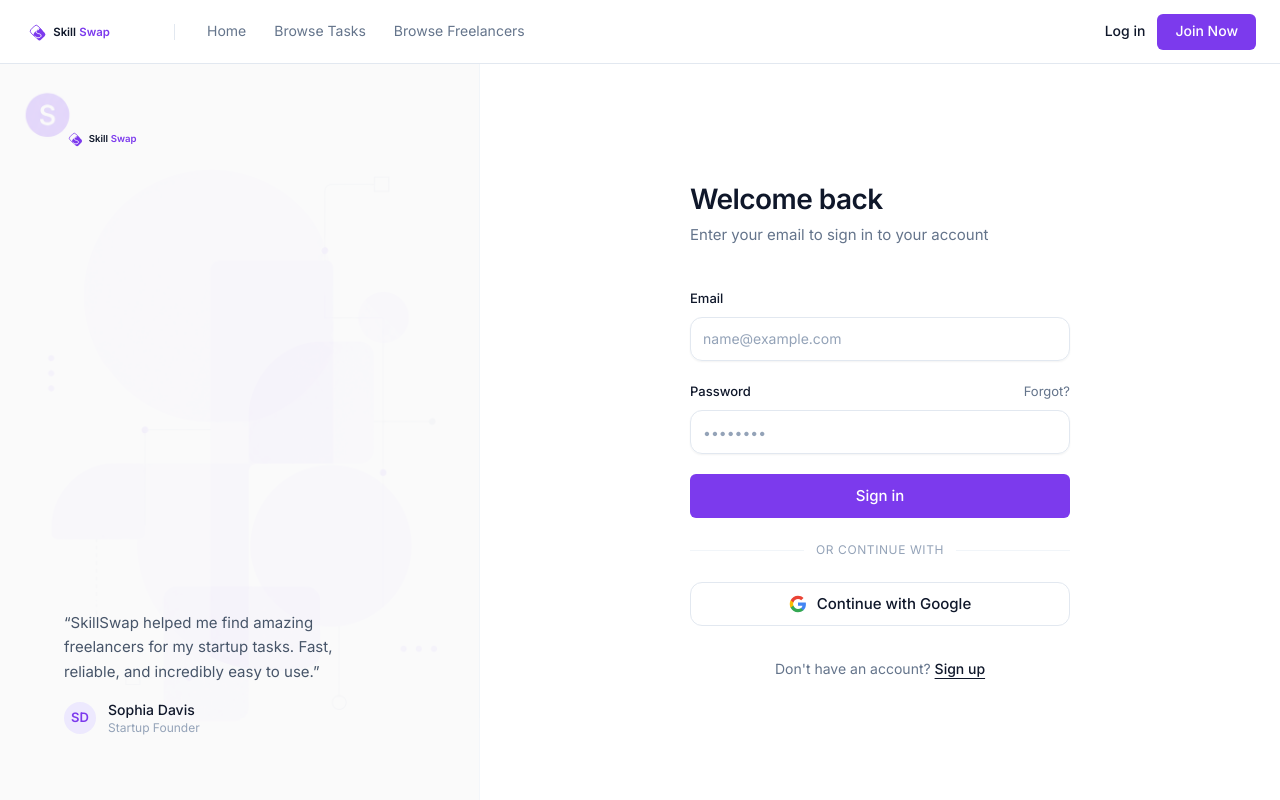
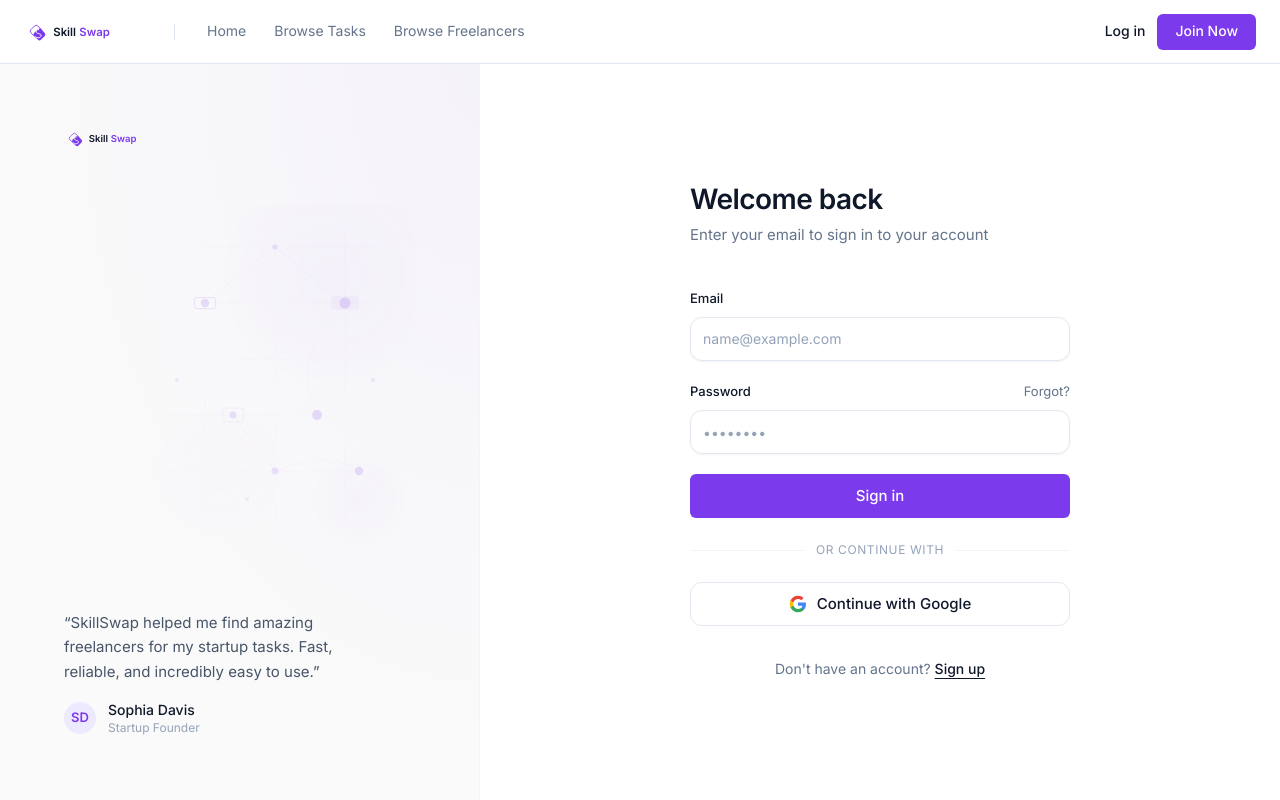
Before and after one commit to fahimuntasin/skillswap-client, a Next.js app: page /login in a window 1280 px wide. Shown: the top 800 px of the page. Built offline with nearby package versions, Linux system fonts and the light colour scheme.

Commit message:
fix: auth layout — logo top, SVG illustration center, quote bottom

```diff
--- a/src/app/login/page.tsx
+++ b/src/app/login/page.tsx
@@ -1,25 +1,28 @@
 "use client"
 
 import Link from "next/link"
-import Image from "next/image"
 import { Button } from "@/components/ui/button"
 import { Input } from "@/components/ui/input"
 import { Label } from "@/components/ui/label"
 import { Logo } from "@/components/layout/Logo"
-import authImg from "@/Picture/Auth Left Panel Illustration.png"
+import { AuthIllustration } from "@/components/layout/AuthIllustration"
 
 export default function LoginPage() {
   return (
     <div className="flex min-h-[calc(100vh-4rem)]">
       {/* Left — brand panel */}
       <div className="hidden w-[480px] shrink-0 flex-col justify-between border-r border-[#F1F5F9] bg-[#FAFAFA] p-16 lg:flex relative overflow-hidden">
-        <div className="pointer-events-none absolute inset-0 flex items-center justify-center opacity-15">
-          <Image src={authImg} alt="" fill className="object-cover" unoptimized priority />
-        </div>
+        <div className="absolute inset-0 bg-[radial-gradient(ellipse_at_top_right,rgba(124,58,237,0.04),transparent_70%)]" />
         <div className="relative z-10 flex flex-col justify-between h-full">
-          <Link href="/">
-            <Logo className="h-[22px] w-auto" />
-          </Link>
+          <div>
+            <Link href="/">
+              <Logo className="h-[22px] w-auto" />
+            </Link>
+          </div>
+
+          <div className="flex-1 flex items-center justify-end">
+            <AuthIllustration />
+          </div>
 
           <blockquote className="max-w-[320px]">
             <p className="text-[15px] leading-relaxed text-[#475569]">
--- a/src/app/register/page.tsx
+++ b/src/app/register/page.tsx
@@ -1,25 +1,28 @@
 "use client"
 
 import Link from "next/link"
-import Image from "next/image"
 import { Button } from "@/components/ui/button"
 import { Input } from "@/components/ui/input"
 import { Label } from "@/components/ui/label"
 import { Checkbox } from "@/components/ui/checkbox"
 import { Logo } from "@/components/layout/Logo"
-import authImg from "@/Picture/Auth Left Panel Illustration.png"
+import { AuthIllustration } from "@/components/layout/AuthIllustration"
 
 export default function RegisterPage() {
   return (
     <div className="flex min-h-[calc(100vh-4rem)]">
       <div className="hidden w-[480px] shrink-0 flex-col justify-between border-r border-[#F1F5F9] bg-[#FAFAFA] p-16 lg:flex relative overflow-hidden">
-        <div className="pointer-events-none absolute inset-0 flex items-center justify-center opacity-15">
-          <Image src={authImg} alt="" fill className="object-cover" unoptimized priority />
-        </div>
+        <div className="absolute inset-0 bg-[radial-gradient(ellipse_at_top_right,rgba(124,58,237,0.04),transparent_70%)]" />
         <div className="relative z-10 flex flex-col justify-between h-full">
-          <Link href="/">
-            <Logo className="h-[22px] w-auto" />
-          </Link>
+          <div>
+            <Link href="/">
+              <Logo className="h-[22px] w-auto" />
+            </Link>
+          </div>
+
+          <div className="flex-1 flex items-center justify-end">
+            <AuthIllustration />
+          </div>
 
           <blockquote className="max-w-[320px]">
             <p className="text-[15px] leading-relaxed text-[#475569]">
--- /dev/null
+++ b/src/components/layout/AuthIllustration.tsx
@@ -0,0 +1,55 @@
+export function AuthIllustration() {
+  return (
+    <svg viewBox="0 0 400 500" fill="none" xmlns="http://www.w3.org/2000/svg" className="w-full max-w-[280px] h-auto ml-auto opacity-30">
+      {/* Large circular gradient */}
+      <circle cx="280" cy="100" r="180" fill="url(#g1)" opacity="0.3" />
+      <circle cx="120" cy="380" r="120" fill="url(#g2)" opacity="0.2" />
+      <circle cx="320" cy="420" r="80" fill="url(#g1)" opacity="0.25" />
+
+      {/* Grid lines */}
+      <line x1="40" y1="60" x2="360" y2="60" stroke="#7C3AED" strokeWidth="0.5" opacity="0.15" />
+      <line x1="40" y1="140" x2="360" y2="140" stroke="#7C3AED" strokeWidth="0.5" opacity="0.15" />
+      <line x1="40" y1="220" x2="360" y2="220" stroke="#7C3AED" strokeWidth="0.5" opacity="0.15" />
+      <line x1="40" y1="300" x2="360" y2="300" stroke="#7C3AED" strokeWidth="0.5" opacity="0.15" />
+      <line x1="40" y1="380" x2="360" y2="380" stroke="#7C3AED" strokeWidth="0.5" opacity="0.15" />
+      <line x1="100" y1="20" x2="100" y2="460" stroke="#7C3AED" strokeWidth="0.5" opacity="0.15" />
+      <line x1="200" y1="20" x2="200" y2="460" stroke="#7C3AED" strokeWidth="0.5" opacity="0.15" />
+      <line x1="300" y1="20" x2="300" y2="460" stroke="#7C3AED" strokeWidth="0.5" opacity="0.15" />
+
+      {/* Floating connected nodes */}
+      <circle cx="100" cy="140" r="6" fill="#7C3AED" opacity="0.5" />
+      <circle cx="200" cy="60" r="4" fill="#7C3AED" opacity="0.4" />
+      <circle cx="300" cy="140" r="8" fill="#7C3AED" opacity="0.6" />
+      <circle cx="140" cy="300" r="5" fill="#7C3AED" opacity="0.45" />
+      <circle cx="260" cy="300" r="7" fill="#7C3AED" opacity="0.55" />
+      <circle cx="200" cy="380" r="5" fill="#7C3AED" opacity="0.4" />
+      <circle cx="320" cy="380" r="6" fill="#7C3AED" opacity="0.5" />
+
+      {/* Connecting dashed lines */}
+      <path d="M100 140 Q150 100 200 60" stroke="#7C3AED" strokeWidth="1" strokeDasharray="4 4" opacity="0.25" />
+      <path d="M200 60 Q250 100 300 140" stroke="#7C3AED" strokeWidth="1" strokeDasharray="4 4" opacity="0.25" />
+      <path d="M300 140 Q220 220 260 300" stroke="#7C3AED" strokeWidth="1" strokeDasharray="4 4" opacity="0.2" />
+      <path d="M140 300 Q170 340 200 380" stroke="#7C3AED" strokeWidth="1" strokeDasharray="4 4" opacity="0.25" />
+      <path d="M200 380 Q280 350 320 380" stroke="#7C3AED" strokeWidth="1" strokeDasharray="4 4" opacity="0.2" />
+
+      {/* Decorative elements */}
+      <rect x="85" y="132" width="30" height="16" rx="4" stroke="#7C3AED" strokeWidth="1.5" fill="none" opacity="0.35" />
+      <rect x="280" y="130" width="40" height="20" rx="5" fill="#7C3AED" opacity="0.15" />
+      <rect x="125" y="290" width="30" height="20" rx="4" stroke="#7C3AED" strokeWidth="1" fill="none" opacity="0.3" />
+      <circle cx="60" cy="250" r="3" fill="#7C3AED" opacity="0.3" />
+      <circle cx="340" cy="250" r="3" fill="#7C3AED" opacity="0.3" />
+      <circle cx="160" cy="420" r="3" fill="#7C3AED" opacity="0.25" />
+
+      <defs>
+        <radialGradient id="g1" cx="50%" cy="50%">
+          <stop offset="0%" stopColor="#7C3AED" stopOpacity="0.3" />
+          <stop offset="100%" stopColor="#7C3AED" stopOpacity="0" />
+        </radialGradient>
+        <radialGradient id="g2" cx="50%" cy="50%">
+          <stop offset="0%" stopColor="#A78BFA" stopOpacity="0.25" />
+          <stop offset="100%" stopColor="#7C3AED" stopOpacity="0" />
+        </radialGradient>
+      </defs>
+    </svg>
+  )
+}
--- a/src/components/layout/Footer.tsx
+++ b/src/components/layout/Footer.tsx
@@ -1,13 +1,11 @@
 import Link from "next/link"
-import Image from "next/image"
 import { Logo } from "@/components/layout/Logo"
-import footerImg from "@/Picture/Footer Illustration (Bottom of every page).png"
 
 export function Footer() {
   return (
     <footer className="relative border-t border-[#F1F5F9] bg-white">
       <div className="pointer-events-none absolute bottom-0 left-1/2 -translate-x-1/2 w-full max-w-[800px] opacity-15">
-        <Image src={footerImg} alt="" width={800} height={160} className="w-full h-auto" unoptimized priority />
+        <img src="/images/footer.png" alt="" className="w-full max-w-[800px] h-auto" />
       </div>
       <div className="relative z-10 mx-auto max-w-[1280px] px-6 py-14">
         <div className="grid gap-10 sm:grid-cols-2 lg:grid-cols-4">
```
Also changed, not shown: public/images/auth-panel.png (added), public/images/footer.png (added).
